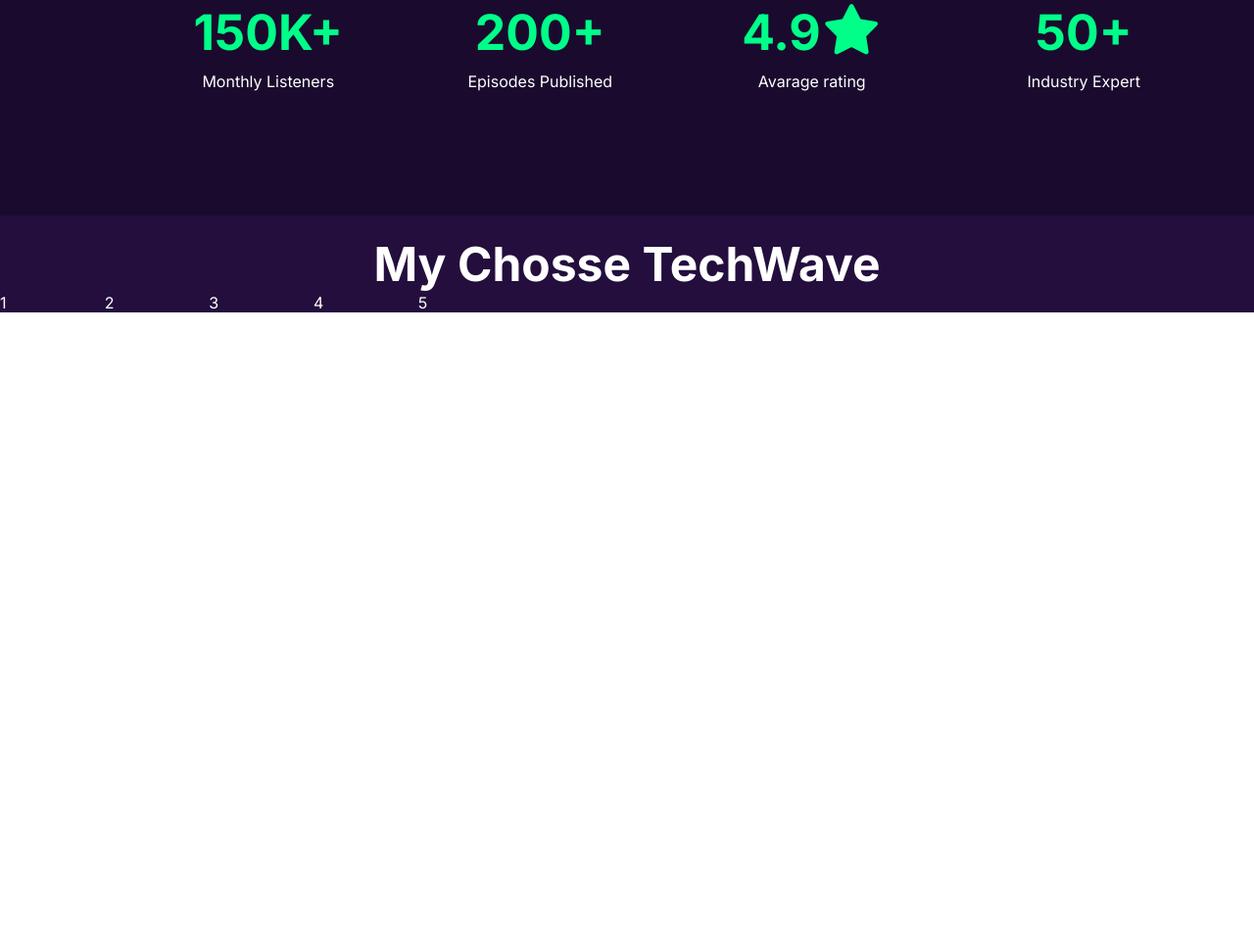
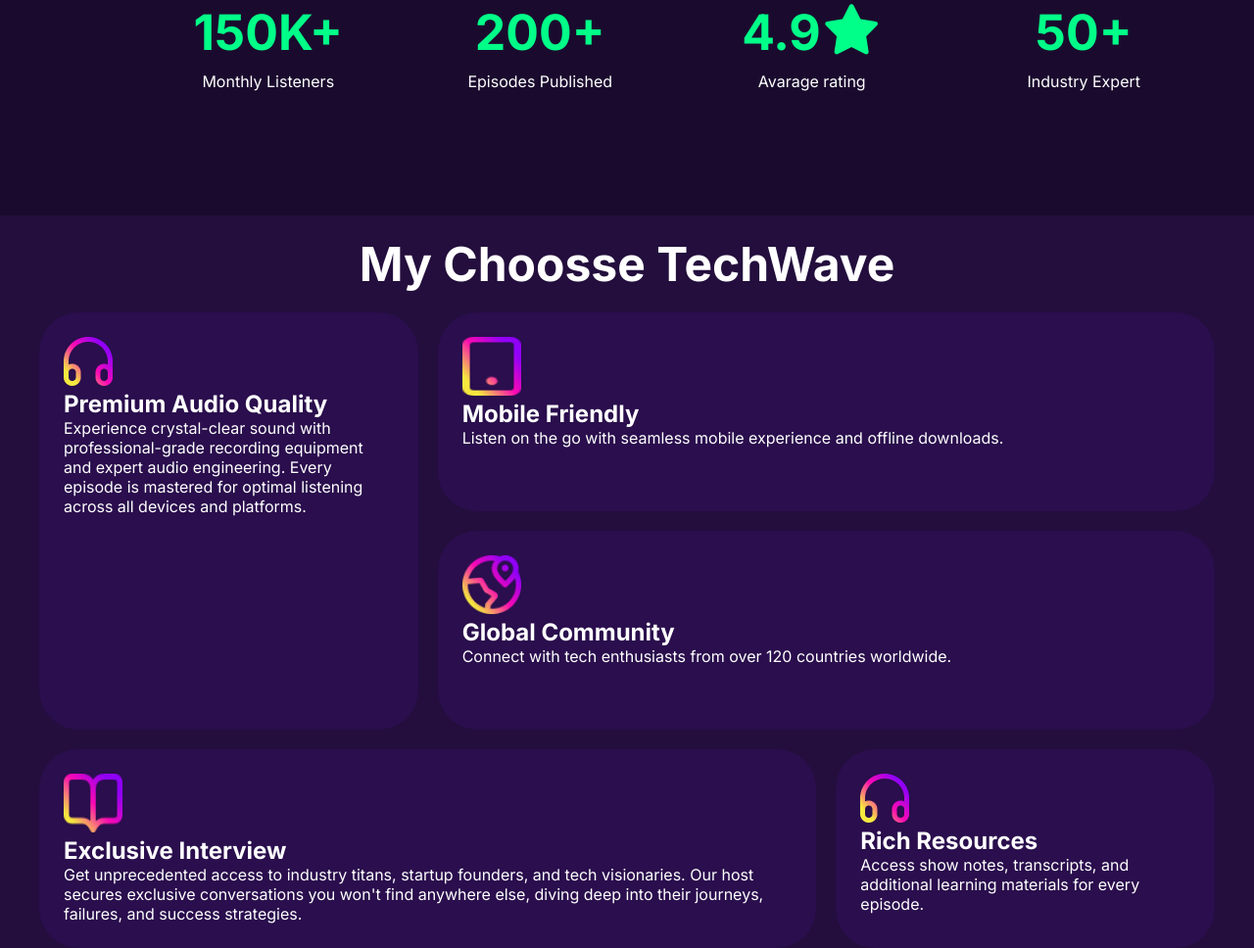
Before and after one commit to Rakib991943/TechWave-b13-A2, a plain HTML site: page index.html in a window 1280 px wide. Shown: the part 1140-2108 px from the top of the page at 98% size. Before the commit the page ends 1459 px from the top, so only its background shows below. Drawn offline with Linux system fonts and the light colour scheme.

Commit message:
added chosse Section

```diff
--- a/index.html
+++ b/index.html
@@ -106,26 +106,41 @@ and share stories of personal growth from industry leaders. <br><br> <br>
      <!-- My Choose Section Start Here  -->
       <section class="choose-container">
         <div class="choose container">
-           <h1>My Chosse TechWave </h1>
+           <h1>My Choosse TechWave </h1>
+
+
+
+        <div class="choose-card">
+            <div class="card1 carditem">
+                <img class="headphone-img" src="./assets/headphone.png" alt="">
+                <h2>Premium Audio Quality</h2>
+                <p>Experience crystal-clear sound with professional-grade recording equipment and expert audio engineering. Every episode is mastered for optimal listening across all devices and platforms.</p>
+            </div>
+            <div class="card2 carditem">
+                <img class="device-img" src="./assets/device.png" alt="">
+                <h2>Mobile Friendly</h2>
+                <p>Listen on the go with seamless mobile experience and offline downloads.</p>
+            </div>
+            <div class="card3 carditem">
+                <img class="device-img" src="./assets/location.png" alt="">
+                <h2>Global Community</h2>
+                <p>Connect with tech enthusiasts from over 120 countries worldwide.</p>
+            </div>
+            <div class="card4 carditem">
+                <img class="device-img" src="./assets/resource.png" alt="">
+                <h2>Exclusive Interview</h2>
+                <p>Get unprecedented access to industry titans, startup founders, and tech visionaries. Our host secures exclusive conversations you won't find anywhere else, diving deep into their journeys, failures, and success strategies.</p>
+            </div>
+            <div class="card5 carditem">
+              <img class="headphone-img" src="./assets/headphone.png" alt="">
+              <h2>Rich Resources</h2>
+              <p>Access show notes, transcripts, and additional learning materials for every episode.</p>
+            </div>
         </div>
 
-        <div class="choose-card">
-            <div>
-                1
-            </div>
-            <div>
-                2
-            </div>
-            <div>
-                3
-            </div>
-            <div>
-                4
-            </div>
-            <div>
-                5
-            </div>
+
         </div>
+
       </section>
    </main>
 </body>
--- a/style/responsive.css
+++ b/style/responsive.css
@@ -54,4 +54,20 @@ font-weight: 700;
 color: white;
 
 }
+
+
+.choose-card{
+        grid-template-columns: 1fr;
+        grid-template-rows: auto;
+    }
+
+    .card1,
+    .card2,
+    .card3,
+    .card4,
+    .card5{
+        grid-column: span 1;
+        grid-row: auto;
+    }
+
 }
--- a/style/style.css
+++ b/style/style.css
@@ -197,5 +197,33 @@ padding-top: 20px;
 .choose-card{
     display: grid;
     grid-template-columns: repeat(12,1fr);
+    grid-template-rows: repeat(3,1fr);
     color: white;
+    gap: 20px;
+    margin-top: 20px;
+
 }
+.card1{
+    grid-column: span 4;
+    grid-row: span 2;
+}
+ .headphone-img{
+    width: 50px;
+    height: 50px;
+}
+.device-img{
+    width: 60px;
+    height: 60px;
+}
+.card2,.card3,.card4{
+    grid-column: span 8;
+}
+
+.card5{
+    grid-column: span 4;
+}
+.carditem{
+       padding: 25px;
+border-radius: 40px;
+background-color: rgba(53, 17, 101, 0.4);
+}
```
